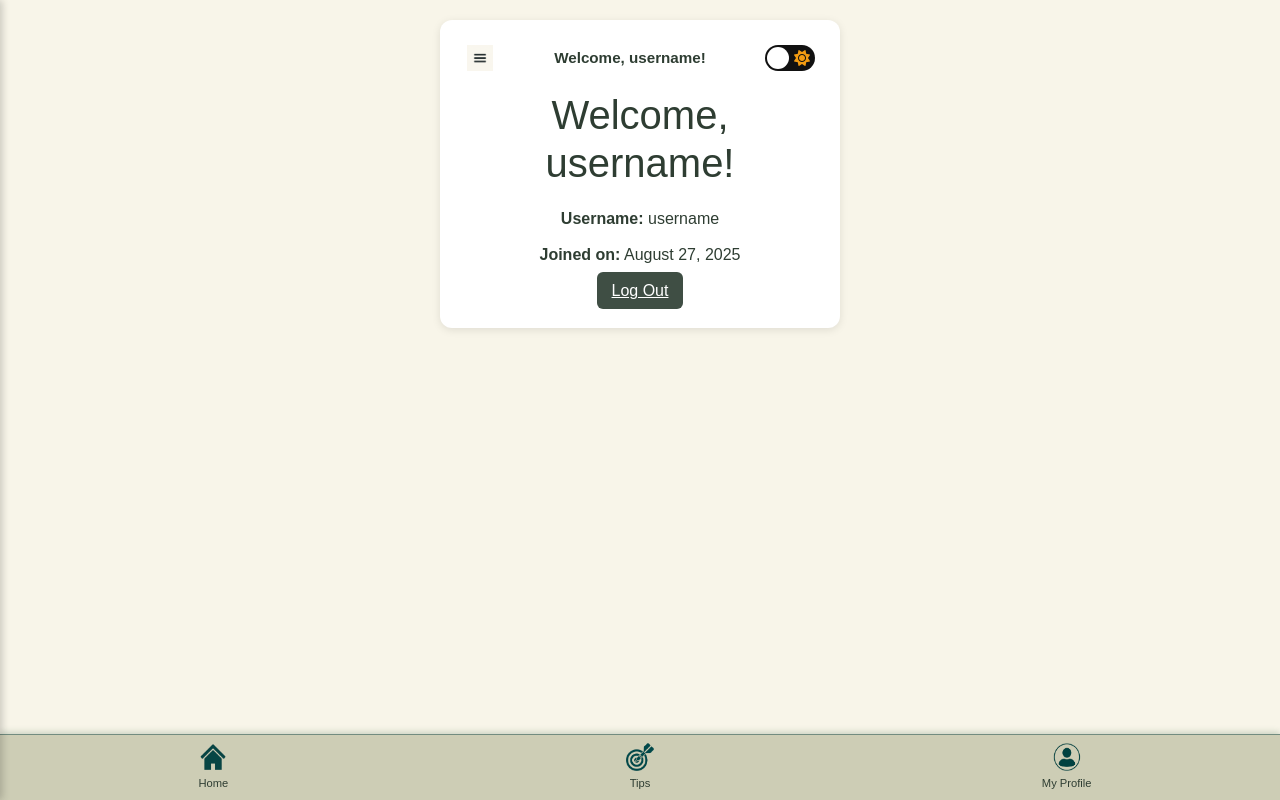
After one commit to bisandilehns/ctrl-you, a Flask app: page /userprofile in a window 1280 px wide. The commit adds this page. Run offline with Flask 3, Linux system fonts and the light colour scheme; a user stored in the database is signed in.

Commit message:
created a user profile page to display user account name and info

```diff
--- a/app.py
+++ b/app.py
@@ -65,7 +65,6 @@ def login():
         # stores username in session so homepage can use it after saving
         if check_user(username, password):
             session['username'] = username
-            flash(f"Welcome back, {username}!")
             return redirect(url_for("homepage"))
         else:
             flash("Login unsuccessful: incorrect username or password.")
@@ -113,13 +112,22 @@ def logout():
 def tip():
     return render_template('tip.html')
 
+from datetime import datetime
+
 @app.route('/userprofile')
 def userprofile():
-    # only if logged in
-    if 'username' not in session:
-        flash("Please log in to view your profile.")
-        return redirect(url_for("login"))
-    return render_template('userprofile.html', username=session['username'])
+    username = session.get('username')
+    if username:
+        # user is logged in → show profile info
+        return render_template(
+            'userprofile.html',
+            username=username,
+            join_date=datetime.now().strftime("%B %d, %Y")  # placeholder
+        )
+    else:
+        # user not logged in → show login/signup form
+        return render_template('login.html')
+
 
 @app.route('/aboutapp')
 def aboutapp():
--- /dev/null
+++ b/templates/userprofile.html
@@ -0,0 +1,229 @@
+<!DOCTYPE html>
+<html lang="en">
+<head>
+  <meta charset="UTF-8">
+  <meta name="viewport" content="width=device-width, initial-scale=1.0">
+  <title>My Profile</title>
+  <link href="https://cdn.jsdelivr.net/npm/bootstrap@5.3.7/dist/css/bootstrap.min.css" rel="stylesheet">
+  <link rel="stylesheet" href="https://cdnjs.cloudflare.com/ajax/libs/font-awesome/6.4.0/css/all.min.css">
+  <style>
+    :root {
+      --bg-color: #f8f5e9;
+      --text-color: #2e3d32;
+      --card-bg: #ffffff;
+      --accent-color: #3f4e44;
+      --secondary-color: #728c80;
+      --highlight-color: #2e3d32;
+    }
+    body.dark {
+      --bg-color: #000000;
+      --text-color: #ffffff;
+      --card-bg: #1f3b2b;
+      --accent-color: #1a291f;
+      --secondary-color: #444444;
+      --highlight-color: #ffffff;
+    }
+    body {
+      margin: 0;
+      font-family: Arial, sans-serif;
+      background-color: var(--bg-color);
+      color: var(--text-color);
+      transition: all 0.3s ease;
+      min-height: 100vh;
+      padding: 20px;
+      box-sizing: border-box;
+      padding-bottom: 80px;
+    }
+    .container {
+      max-width: 400px;
+      margin: auto;
+      background: var(--card-bg);
+      padding: 25px;
+      border-radius: 12px;
+      box-shadow: 0 2px 8px rgba(0,0,0,0.1);
+      text-align: center;
+    }
+    h1 { margin-bottom: 20px; }
+    .info { font-size: 1rem; margin-bottom: 12px; }
+    .logout-btn {
+      margin-top: 20px;
+      padding: 10px 15px;
+      background-color: var(--accent-color);
+      color: white;
+      border: none;
+      border-radius: 6px;
+      cursor: pointer;
+    }
+    .logout-btn:hover {
+      background-color: var(--highlight-color);
+    }
+    .header {
+      display: flex;
+      justify-content: space-between;
+      align-items: center;
+      margin-bottom: 20px;
+    }
+    .checkbox {
+      opacity: 0;
+      position: absolute;
+    }
+    .checkbox-label {
+      background-color: #111;
+      width: 50px;
+      height: 26px;
+      border-radius: 50px;
+      position: relative;
+      padding: 5px;
+      cursor: pointer;
+      display: flex;
+      justify-content: space-between;
+      align-items: center;
+    }
+    .fa-moon { color: #f1c40f; }
+    .fa-sun { color: #f39c12; }
+    .checkbox-label .ball {
+      background-color: #fff;
+      width: 22px;
+      height: 22px;
+      position: absolute;
+      left: 2px;
+      top: 2px;
+      border-radius: 50%;
+      transition: transform 0.2s linear;
+    }
+    .checkbox:checked + .checkbox-label .ball {
+      transform: translateX(24px);
+    }
+    .bottom-nav {
+      position: fixed;
+      bottom: 0;
+      left: 0;
+      width: 100%;
+      background-color: #c9c9b0eb;
+      border-top: 1px solid var(--secondary-color);
+      display: flex;
+      justify-content: space-around;
+      align-items: center;
+      padding: 8px 0;
+      box-shadow: 0 -2px 6px rgba(34, 79, 46, 0.212);
+      z-index: 100;
+    }
+    .nav-item {
+      text-align: center;
+      text-decoration: none;
+      color: var(--text-color);
+      flex: 1;
+    }
+    .nav-item img.nav-icon {
+      width: 28px;
+      height: 28px;
+      display: block;
+      margin: 0 auto 4px;
+    }
+    .nav-item p { margin: 0; font-size: 0.7rem; }
+    .hamburger {
+      width: 30px;
+      height: 26px;
+      display: flex;
+      justify-content: center;
+      align-items: center;
+      cursor: pointer;
+    }
+    .side-menu {
+      position: fixed;
+      top: 0;
+      left: -250px;
+      width: 250px;
+      height: 100%;
+      background-color: #dedac9;
+      box-shadow: 2px 0 8px rgba(0,0,0,0.2);
+      padding-top: 60px;
+      display: flex;
+      flex-direction: column;
+      gap: 15px;
+      transition: left 0.3s ease;
+      z-index: 150;
+    }
+    .side-menu a {
+      padding: 12px 20px;
+      text-decoration: none;
+      color: var(--text-color);
+      font-size: 1rem;
+    }
+    .side-menu a:hover {
+      background-color: var(--accent-color);
+      color: white;
+      border-radius: 4px;
+    }
+    .side-menu.open { left: 0; }
+  </style>
+</head>
+<body>
+  <div class="container">
+    <div class="header">
+      <div class="hamburger" id="hamburger">
+        <img src="static/images/menu.png" alt="Menu" style="width:26px; height:26px;">
+      </div>
+      {% if username %}
+        <span style="font-weight:bold; font-size:0.95rem;">Welcome, {{ username }}!</span>
+      {% endif %}
+      <div>
+        <input type="checkbox" class="checkbox" id="checkbox">
+        <label for="checkbox" class="checkbox-label">
+          <i class="fas fa-moon"></i>
+          <i class="fas fa-sun"></i>
+          <span class="ball"></span>
+        </label>
+      </div>
+    </div>
+    <h1>Welcome, {{ username }}!</h1>
+    <div class="info"><strong>Username:</strong> {{ username }}</div>
+    <div class="info"><strong>Joined on:</strong> {{ join_date }}</div>
+    <a href="{{ url_for('logout') }}" class="logout-btn">Log Out</a>
+  </div>
+  <nav class="side-menu" id="side-menu">
+    <a href="{{ url_for('aboutapp') }}">About the App</a>
+    <a href="{{ url_for('quiz') }}">Self Assessment Quiz</a>
+    <a href="{{ url_for('userprofile') }}">My Profile</a>
+    <a href="{{ url_for('logout') }}">Logout</a>
+  </nav>
+  <nav class="bottom-nav">
+    <a href="{{ url_for('homepage') }}" class="nav-item">
+      <img src="{{ url_for('static', filename='images/home.png') }}" alt="Home" class="nav-icon">
+      <p>Home</p>
+    </a>
+    <a href="{{ url_for('tip') }}" class="nav-item">
+      <img src="{{ url_for('static', filename='images/tip.png') }}" alt="Tips" class="nav-icon">
+      <p>Tips</p>
+    </a>
+    <a href="{{ url_for('userprofile') }}" class="nav-item">
+      <img src="{{ url_for('static', filename='images/profile.png') }}" alt="Profile" class="nav-icon">
+      <p>My Profile</p>
+    </a>
+  </nav>
+  <script>
+    const checkbox = document.getElementById("checkbox");
+    checkbox.addEventListener("change", () => {
+      document.body.classList.toggle("dark");
+    });
+    const hamburger = document.getElementById("hamburger");
+    const sideMenu = document.getElementById("side-menu");
+    hamburger.addEventListener("click", (event) => {
+      sideMenu.classList.toggle("open");
+      event.stopPropagation();
+    });
+
+    const menuLinks = sideMenu.querySelectorAll('a');
+    menuLinks.forEach(link => {
+      link.addEventListener('click', () => {
+        sideMenu.classList.remove('open');
+      });
+    });
+    document.addEventListener('click', (event) => {
+      if (!sideMenu.contains(event.target) && !hamburger.contains(event.target)) {
+        sideMenu.classList.remove('open');
+      }
+    });
+  </script>
+</body>
+</html>
```
Also changed, not shown: templates/homepage.html (+5 -3 lines), templates/profile.html (added, +25 -0 lines), templates/quiz.html (+21 -24 lines).
